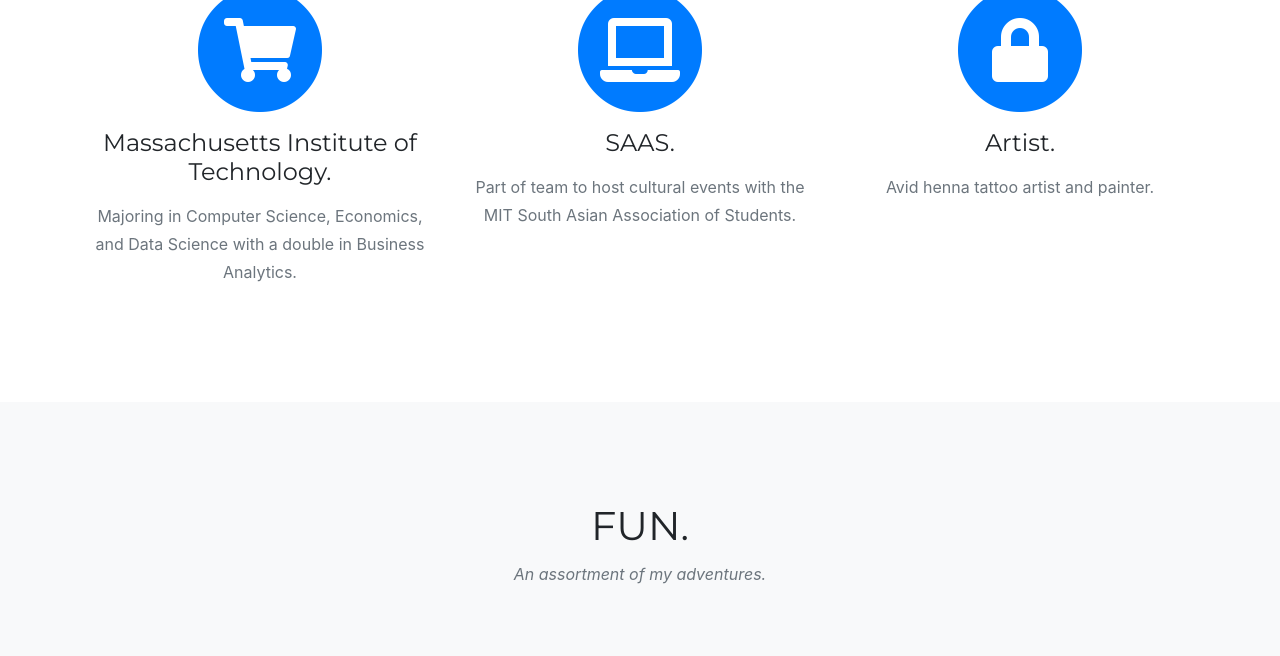
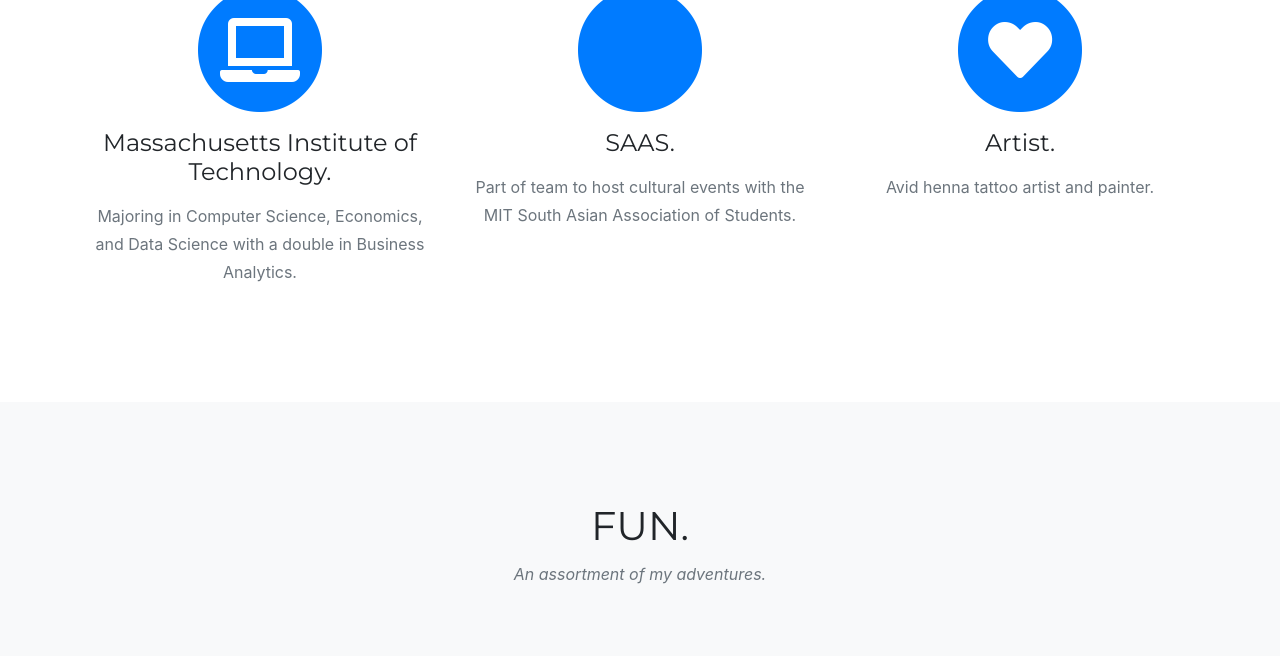
Before and after one commit to deekshitakacham/deekshitakacham.github.io, a website with bundled scripts: page index.html in a window 1280 px wide. Shown: the part 1074-1730 px from the top of the page. Built offline with nearby package versions, Linux system fonts and the light colour scheme; a web font is replaced by a local one.

Commit message:
Add files via upload

```diff
--- a/index.html
+++ b/index.html
@@ -78,7 +78,7 @@
         <div class="col-md-4">
           <span class="fa-stack fa-4x">
             <i class="fas fa-circle fa-stack-2x text-primary"></i>
-            <i class="fas fa-shopping-cart fa-stack-1x fa-inverse"></i>
+            <i class="fas fa-laptop fa-stack-1x fa-inverse"></i>
           </span>
           <h4 class="service-heading">Massachusetts Institute of Technology.</h4>
           <p class="text-muted">Majoring in Computer Science, Economics, and Data Science with a double in Business Analytics.</p>
@@ -86,7 +86,7 @@
         <div class="col-md-4">
           <span class="fa-stack fa-4x">
             <i class="fas fa-circle fa-stack-2x text-primary"></i>
-            <i class="fas fa-laptop fa-stack-1x fa-inverse"></i>
+            <i class="fas fa-diamond fa-stack-1x fa-inverse"></i>
           </span>
           <h4 class="service-heading">SAAS.</h4>
           <p class="text-muted">Part of team to host cultural events with the MIT South Asian Association of Students.</p>
@@ -94,7 +94,7 @@
         <div class="col-md-4">
           <span class="fa-stack fa-4x">
             <i class="fas fa-circle fa-stack-2x text-primary"></i>
-            <i class="fas fa-lock fa-stack-1x fa-inverse"></i>
+            <i class="fas fa-heart fa-stack-1x fa-inverse"></i>
           </span>
           <h4 class="service-heading">Artist.</h4>
           <p class="text-muted">Avid henna tattoo artist and painter.</p>
@@ -219,7 +219,7 @@
               </div>
               <div class="timeline-panel">
                 <div class="timeline-heading">
-                  <h4>2009-2011</h4>
+                  <h4>MIT Class of 2022.</h4>
                   <h4 class="subheading">Growing everyday.</h4>
                 </div>
                 <div class="timeline-body">
```
